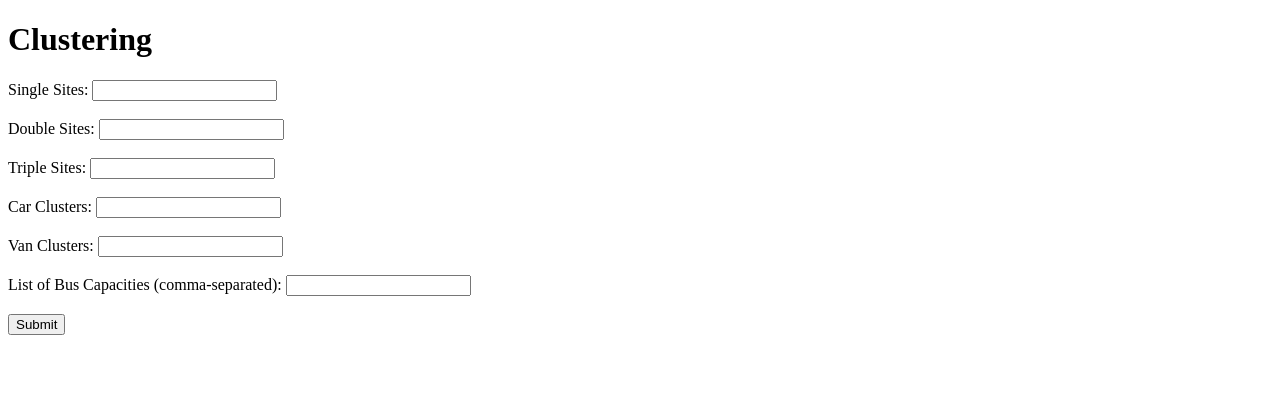
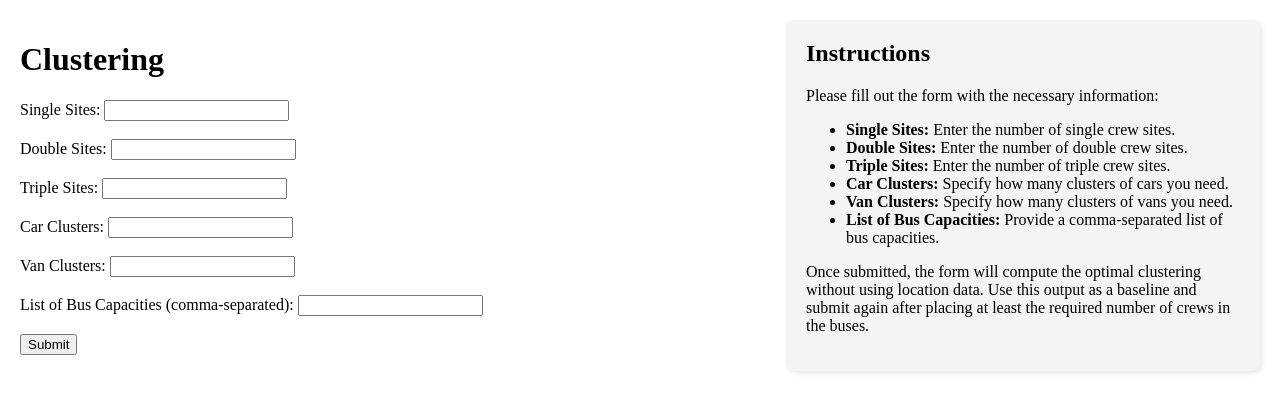
Before and after one commit to cbmckinstry/GMT, a Flask app: page / in a window 1280 px wide. Shown: the top 412 px of the page. Run offline with Flask 3, Linux system fonts and the light colour scheme.

Commit message:
Updated requirements.txt

```diff
--- a/templates/index.html
+++ b/templates/index.html
@@ -4,8 +4,30 @@
     <meta charset="UTF-8">
     <meta name="viewport" content="width=device-width, initial-scale=1.0">
     <title>Clustering</title>
+    <style>
+        body {
+            display: flex;
+            justify-content: space-between;
+            margin: 20px;
+        }
+        .form-container {
+            width: 60%;
+        }
+        .instructions {
+            width: 35%;
+            padding: 20px;
+            background-color: #f4f4f4;
+            border-radius: 8px;
+            box-shadow: 2px 2px 5px rgba(0, 0, 0, 0.1);
+        }
+        .instructions h2 {
+            margin-top: 0;
+        }
+    </style>
 </head>
 <body>
+
+<div class="form-container">
     <h1>Clustering</h1>
     <form method="POST">
         <label for="int1">Single Sites:</label>
@@ -69,5 +91,20 @@
 
         </ul>
     {% endif %}
+</div>
+<div class="instructions">
+    <h2>Instructions</h2>
+    <p>Please fill out the form with the necessary information:</p>
+    <ul>
+        <li><strong>Single Sites:</strong> Enter the number of single crew sites.</li>
+        <li><strong>Double Sites:</strong> Enter the number of double crew sites.</li>
+        <li><strong>Triple Sites:</strong> Enter the number of triple crew sites.</li>
+        <li><strong>Car Clusters:</strong> Specify how many clusters of cars you need.</li>
+        <li><strong>Van Clusters:</strong> Specify how many clusters of vans you need.</li>
+        <li><strong>List of Bus Capacities:</strong> Provide a comma-separated list of bus capacities.</li>
+    </ul>
+    <p>Once submitted, the form will compute the optimal clustering without using location data. Use this output as a baseline and submit again after placing at least the required number of crews in the buses.</p>
+</div>
+
 </body>
 </html>
```
Lines whose indentation alone changed are shown as unchanged.
